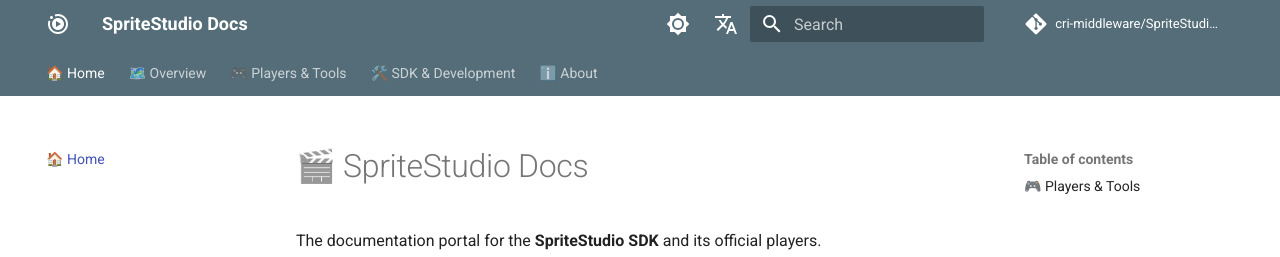
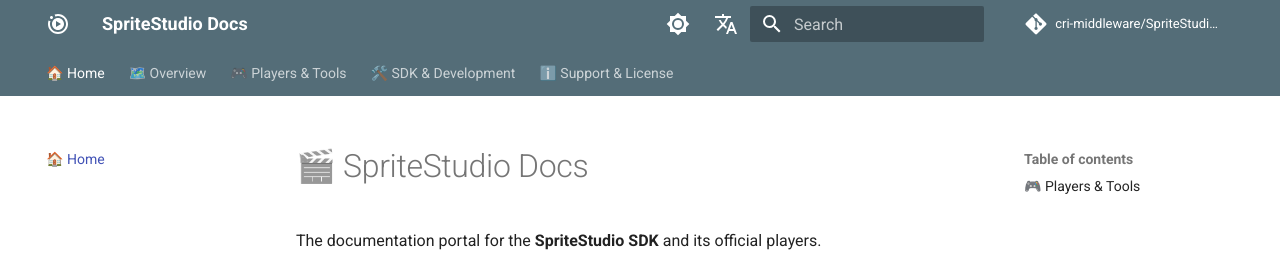
Before and after one commit to cri-middleware/SpriteStudio-Docs, an MkDocs documentation site: the page built from docs/en/index.md, in a window 1280 px wide and 900 px high. Shown: the top 257 px of the window. Built offline with MkDocs 1.6.1 and Material for MkDocs 9.7.7, drawn with Linux system fonts in a browser that asks for light colours; comment, search, counter and statistics services are not loaded.

Commit message:
docs: the About tab is Support and License
The last nav tab was `ℹ️ About` / `ℹ️ このサイトについて`, and it holds
`🤝 Support` and `⚖️ License`. Neither page is about the site. The Japanese
label was the worse of the two: 「このサイトについて」 promises a colophon and
delivers a support desk and a licence.

The tab now says what is inside it in both locales. Only the section label
moves; the two child labels, their paths and every page title are unchanged,
since a title comes from the page's own nav label, not its section's.

Built both locales --strict and read the labels back out of the rendered
tab bar.

```diff
--- a/mkdocs.ja.yml
+++ b/mkdocs.ja.yml
@@ -65,6 +65,6 @@ nav:
       - フォーマット仕様: sdk/format-spec.md
       - 共通の制限事項: sdk/limitations.md
       - Player の移植: sdk/porting.md
-  - ℹ️ このサイトについて:
+  - ℹ️ サポート・ライセンス:
       - 🤝 サポート: support.md
       - ⚖️ ライセンス: license.md
--- a/mkdocs.yml
+++ b/mkdocs.yml
@@ -60,6 +60,6 @@ nav:
       - Format Specification: sdk/format-spec.md
       - Shared Limitations: sdk/limitations.md
       - Porting a Player: sdk/porting.md
-  - ℹ️ About:
+  - ℹ️ Support & License:
       - 🤝 Support: support.md
       - ⚖️ License: license.md
```
